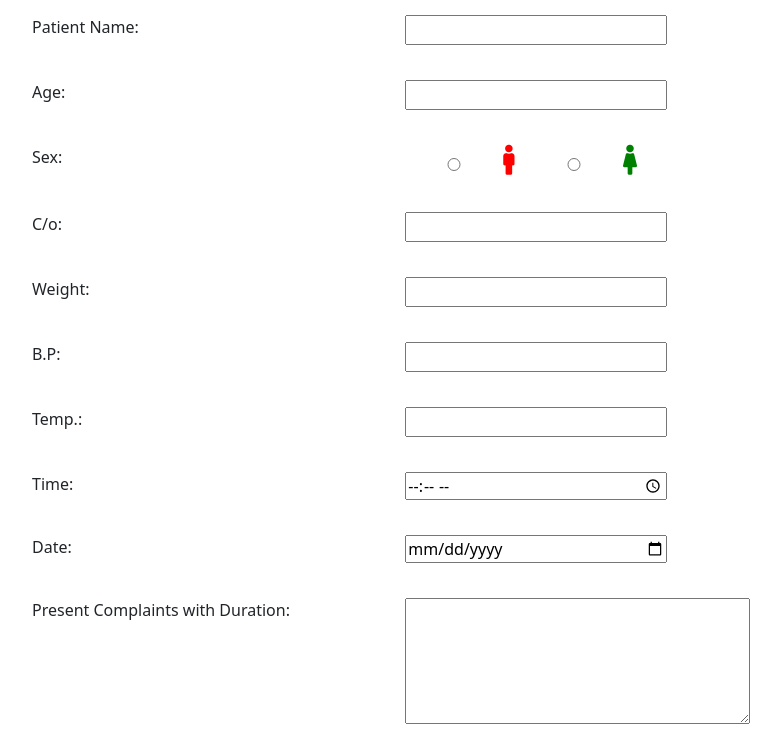
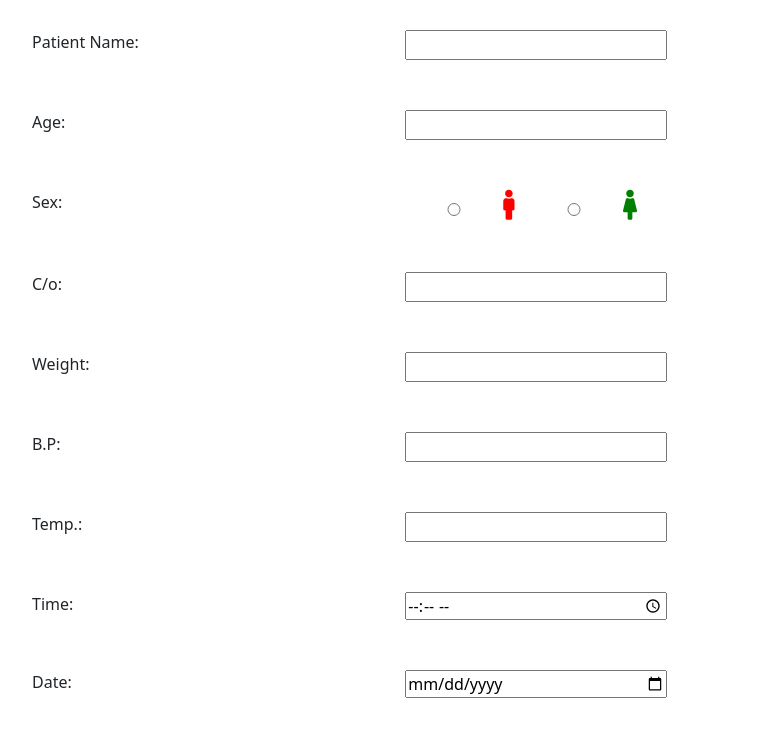
Before and after one commit to sandeepkamishetti/suksheama-prescription, a React (Create React App) app: page / in a window 1280 px wide. Shown: the top 746 px of the page, without its empty margins (48-829 px from the left). Built offline with nearby package versions, Linux system fonts and the light colour scheme.

Commit message:
Duration aligned properly

```diff
--- a/src/App.css
+++ b/src/App.css
@@ -209,8 +209,9 @@ input {
 
 .row>*{ /*Sandeep's changes*/
   padding: 0px !important;
-  margin-top: -15px !important;
+  margin-top: 0px !important;
   margin-bottom: 30px !important;
+  flex-wrap: nowrap !important;
 }
 
 .col3{/*Sandeep's changes*/
@@ -229,5 +230,5 @@ input {
 }
 
 .dur{  /*Sandeep's changes*/
-  width: 1.666667% !important;
+  width: 8.666667% !important;
 }
```
